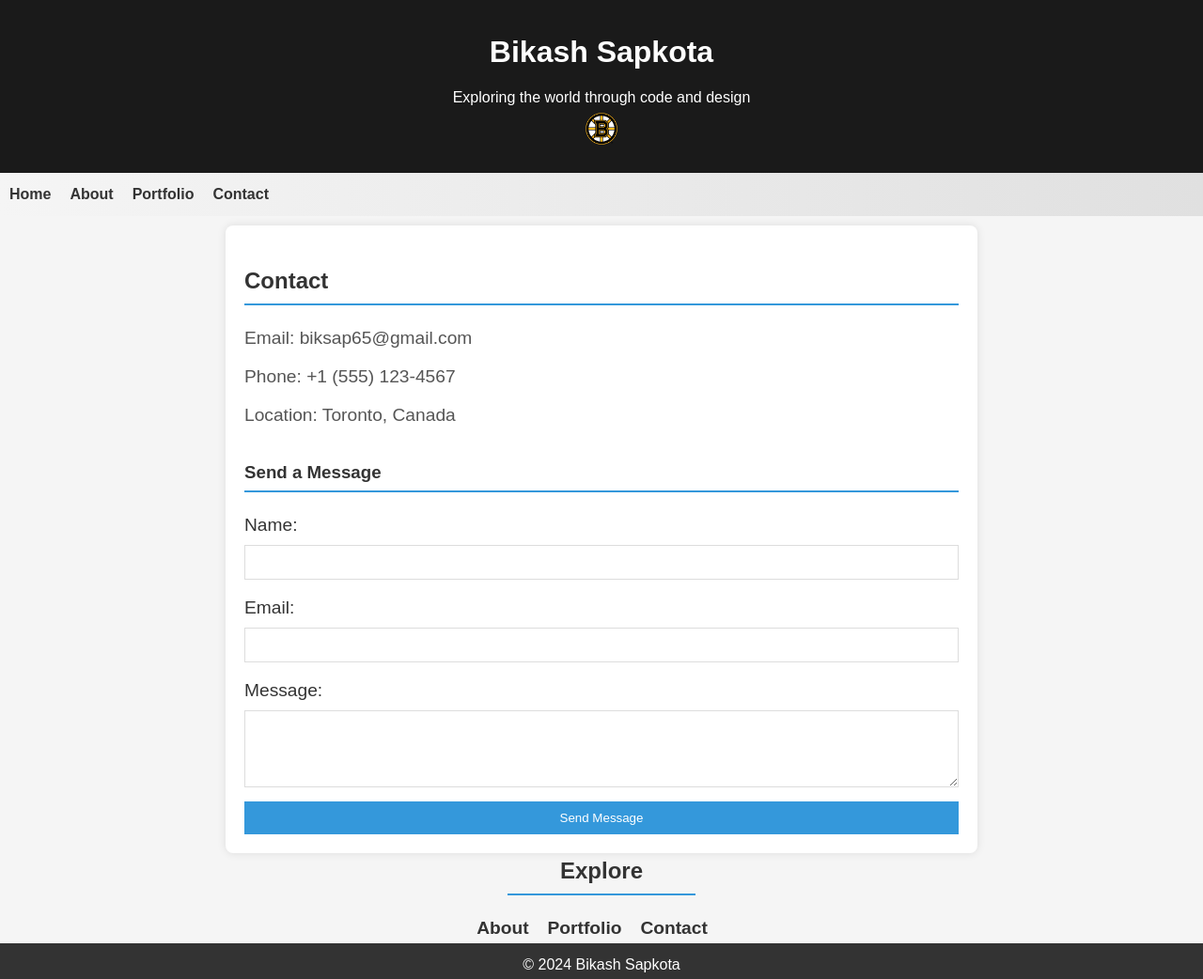
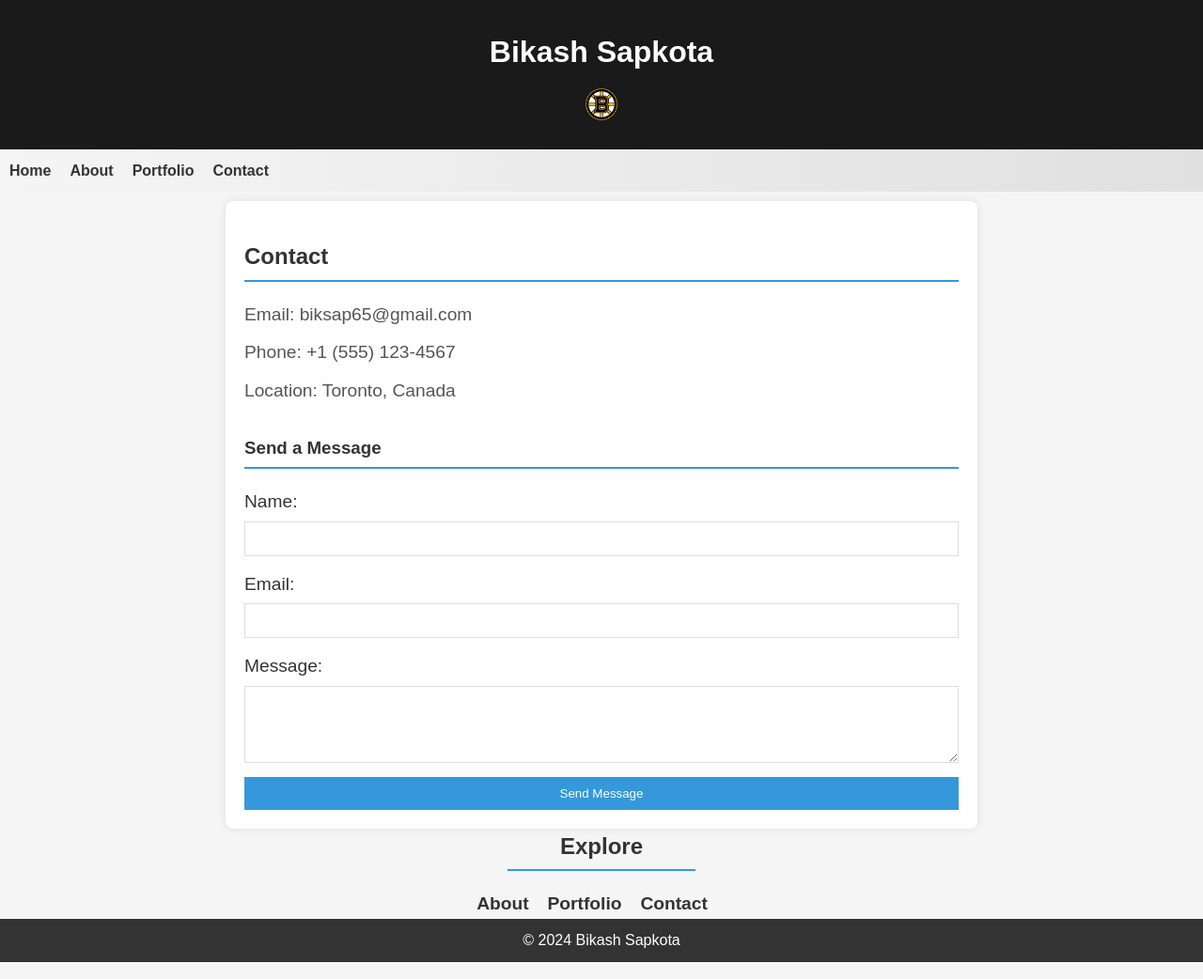
Before and after one commit to bikashvicious/MyBlog_BikashSapkota_C0911133, a plain HTML site: page contact.html in a window 1280 px wide. Shown: the whole page at 94% size. Drawn offline with Linux system fonts and the light colour scheme.

```diff
--- a/contact.html
+++ b/contact.html
@@ -12,7 +12,7 @@
 <body>
     <header>
         <h1>Bikash Sapkota</h1>
-        <p>Exploring the world through code and design</p>
+        <!-- <p>Exploring the world through code and design</p> -->
         <img src="logo.png" alt="Blog Logo">
     </header>
 
```
